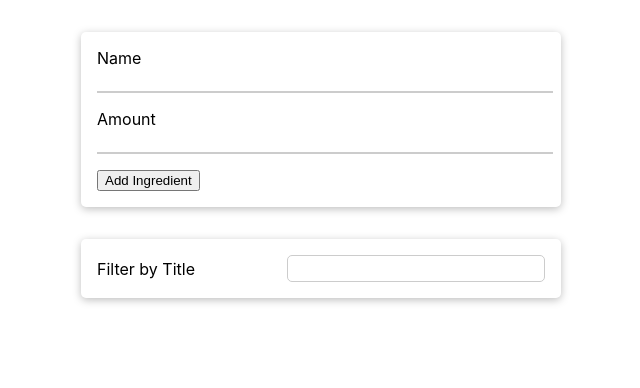
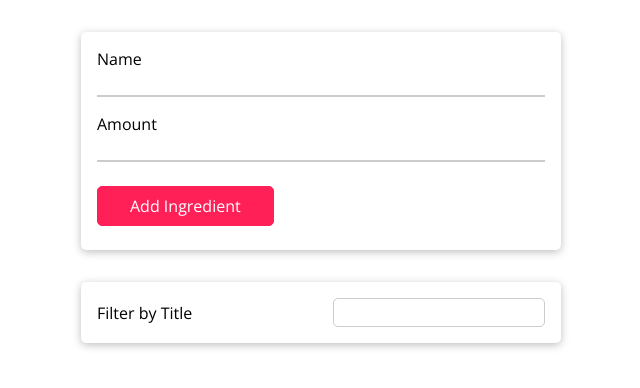
Before and after one commit to Jesuloba-world/intro-react-hooks, a React (Create React App) app: page / in a window 1280 px wide. Shown: the top 388 px of the page, without its empty margins (319-959 px from the left). Built offline with nearby package versions, Linux system fonts and the light colour scheme.

Commit message:
using useState

```diff
--- a/src/App.css
+++ /dev/null
@@ -1,38 +0,0 @@
-.App {
-  text-align: center;
-}
-
-.App-logo {
-  height: 40vmin;
-  pointer-events: none;
-}
-
-@media (prefers-reduced-motion: no-preference) {
-  .App-logo {
-    animation: App-logo-spin infinite 20s linear;
-  }
-}
-
-.App-header {
-  background-color: #282c34;
-  min-height: 100vh;
-  display: flex;
-  flex-direction: column;
-  align-items: center;
-  justify-content: center;
-  font-size: calc(10px + 2vmin);
-  color: white;
-}
-
-.App-link {
-  color: #61dafb;
-}
-
-@keyframes App-logo-spin {
-  from {
-    transform: rotate(0deg);
-  }
-  to {
-    transform: rotate(360deg);
-  }
-}
--- a/src/components/Ingredients/IngredientForm.js
+++ b/src/components/Ingredients/IngredientForm.js
@@ -1,10 +1,12 @@
-import React from 'react';
+import React, { useState } from "react";
 
-import Card from '../UI/Card';
-import './IngredientForm.css';
+import Card from "../UI/Card";
+import "./IngredientForm.css";
 
-const IngredientForm = React.memo(props => {
-  const submitHandler = event => {
+const IngredientForm = React.memo((props) => {
+	const [state, setState] = useState({ title: "", amount: "" });
+
+	const submitHandler = (event) => {
 		event.preventDefault();
 		// ...
 	};
@@ -15,11 +17,25 @@ const IngredientForm = React.memo(props => {
 				<form onSubmit={submitHandler}>
 					<div className="form-control">
 						<label htmlFor="title">Name</label>
-            <input type="text" id="title" />
+						<input
+							type="text"
+							id="title"
+							value={state.title}
+							onChange={(event) =>
+								setState({ title: event.target.value })
+							}
+						/>
 					</div>
 					<div className="form-control">
 						<label htmlFor="amount">Amount</label>
-            <input type="number" id="amount" />
+						<input
+							type="number"
+							id="amount"
+							value={state.amount}
+							onChange={(event) =>
+								setState({ amount: event.target.value })
+							}
+						/>
 					</div>
 					<div className="ingredient-form__actions">
 						<button type="submit">Add Ingredient</button>
--- a/src/index.css
+++ b/src/index.css
@@ -1,13 +1,31 @@
-body {
-  margin: 0;
-  font-family: -apple-system, BlinkMacSystemFont, 'Segoe UI', 'Roboto', 'Oxygen',
-    'Ubuntu', 'Cantarell', 'Fira Sans', 'Droid Sans', 'Helvetica Neue',
-    sans-serif;
-  -webkit-font-smoothing: antialiased;
-  -moz-osx-font-smoothing: grayscale;
+@import url('https://fonts.googleapis.com/css?family=Open+Sans:400,700&display=swap');
+
+* {
+  box-sizing: border-box;
 }
 
-code {
-  font-family: source-code-pro, Menlo, Monaco, Consolas, 'Courier New',
-    monospace;
+html,
+body {
+  font-family: 'Open Sans', sans-serif;
+  margin: 0;
 }
+
+button {
+  font: inherit;
+  background: #ff2058;
+  padding: 0.5rem 2rem;
+  color: white;
+  border: 1px solid #ff2058;
+  margin: 0.5rem 0;
+  border-radius: 5px;
+  cursor: pointer;
+}
+
+button:hover,
+button:active {
+  box-shadow: 0 2px 4px rgba(0, 0, 0, 0.26);
+}
+
+button:focus {
+  outline: none;
+}
```
Also changed, not shown: src/index.js (+9 -9 lines), 1 other file (tests, documents, lock files or other folders). Lines whose indentation alone changed are shown as unchanged.
